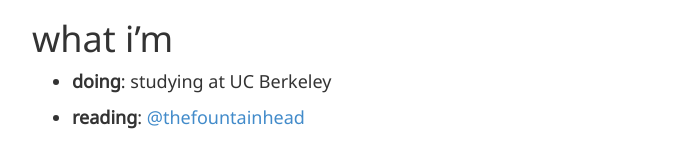
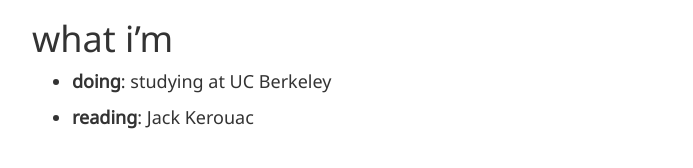
Before and after one commit to reeselevine/blog, a Jekyll site: the page built from index.md, in a window 1280 px wide. Shown: the part 616-784 px from the top of the page, without its empty margins (234-927 px from the left). Built offline with Jekyll 4.4.1, drawn with Linux system fonts in a browser that asks for light colours; nearby versions of some CDN libraries.

Commit message:
Change reading

```diff
--- a/index.md
+++ b/index.md
@@ -20,4 +20,4 @@
 
 - **doing**: studying at UC Berkeley
 
-- **reading**: [@thefountainhead](https://en.wikipedia.org/wiki/The_Fountainhead)
+- **reading**: Jack Kerouac
```
